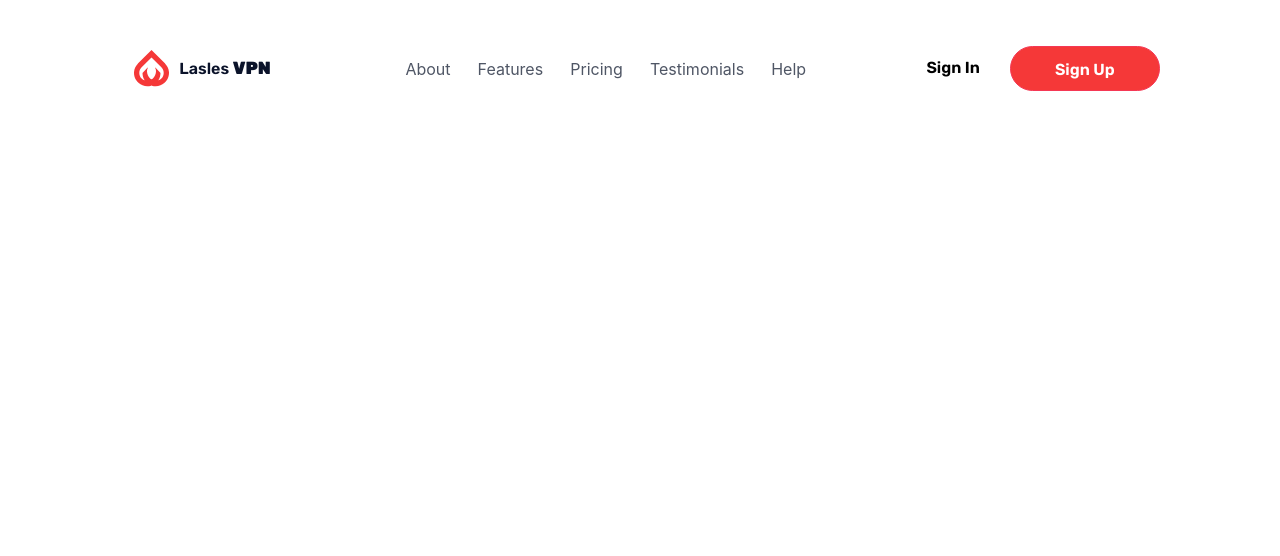
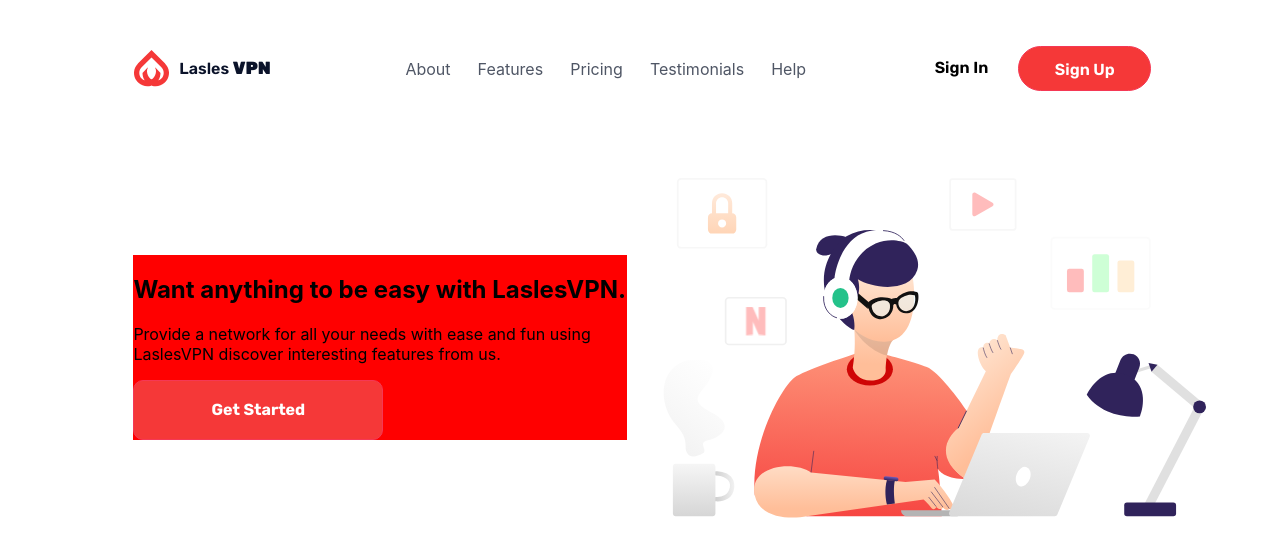
Before and after one commit to amine-chatteli/dailyCss-LaslesVpn, a React (Create React App) app: page / in a window 1280 px wide. Shown: the top 556 px of the page. Built offline with nearby package versions, Linux system fonts and the light colour scheme; the HTML template or start-up script is replaced by a standard one.

Commit message:
hero section layout

```diff
--- a/src/App.js
+++ b/src/App.js
@@ -1,3 +1,4 @@
+import Hero from "./components/Hero";
 import Navbar from "./components/Navbar";
 
 
@@ -5,6 +6,7 @@
   return (
     <div className="App">
       <Navbar />
+      <Hero />
     </div>
   );
 }
--- /dev/null
+++ b/src/components/Hero.js
@@ -0,0 +1,23 @@
+import React from 'react'
+import MainButton from './MainButton'
+import HeroImage from '../media/images/heroImage.svg'
+import { StyledHero, StyledDescription } from './styles/Hero.styled'
+
+function Hero() {
+    return (
+        <StyledHero>
+            <StyledDescription>
+                <h1>Want anything to be easy with <span>LaslesVPN.</span></h1>
+                <p>Provide a network for all your needs with ease and fun using <span>LaslesVPN</span> discover interesting features from us.</p>
+                <MainButton
+                    type='primary'
+                    content={'Get Started'}
+                    width={'17.36%'}
+                />
+            </StyledDescription>
+            <img src={HeroImage} alt='Hero'></img>
+        </StyledHero>
+    )
+}
+
+export default Hero
--- a/src/components/MainButton.js
+++ b/src/components/MainButton.js
@@ -2,7 +2,7 @@
 import { Button } from './styles/MainButton.styled'
 import { ReactComponent as Arrow } from '../media/images/arrow.svg'
 
-const MainButton = ({ content, type }) => {
+const MainButton = ({ content, type, width }) => {
     const [active, setActive] = useState(true)
 
     const handleClick = () => {
@@ -13,6 +13,7 @@
             onClick={() => handleClick()}
             active={active}
             type={type}
+            width={width}
         >
             {content ? content : <Arrow fill={active ? '#F6F6F6' : '#F53855'} />}
         </Button>
--- /dev/null
+++ b/src/components/styles/Hero.styled.js
@@ -0,0 +1,18 @@
+import styled from "styled-components";
+
+export const StyledHero = styled.section`
+    width:89.58%;
+    margin:2.54rem 0 0 10.42%;
+    display:flex;
+    align-items:center;
+    gap:3.16%;
+
+    img{
+        width:47.38%;
+    }
+`
+export const StyledDescription = styled.div`
+    background-color:red;
+    width:43.02%;
+
+`
--- a/src/components/styles/MainButton.styled.js
+++ b/src/components/styles/MainButton.styled.js
@@ -2,12 +2,11 @@
 import { css } from "styled-components";
 
 export const Button = styled.button`
- ${(props) => {
-    switch (props.type) {
+ ${({ type, width }) => {
+    switch (type) {
       case "secondary":
         return css`
-        box-sizing:border-box;
-        width:9.37em;
+        width:${width};
         height:2.81em;
         font-family: 'Rubik';
         font-style: normal;
@@ -19,16 +18,16 @@
         border: 1px solid #F53855;
         border-radius: 50px;
         box-sizing: border-box;
-        padding: 0.81em 0rem;
-         `;
+        padding: 0.81em 0rem;`
+
       case "circular":
         return css`
         width:3.75em;
         height:3.75em;
         padding:0.93em;
         border-radius:50%;
-        border: 1px solid #F53855;
-         `;
+        border: 1px solid #F53855;`
+
       default:
         return css`
          width:15.625em;
@@ -39,8 +38,7 @@
          font-style: normal;
          font-weight: 700;
          font-size: 1em;
-         line-height: 1.56em;
-         `;
+         line-height: 1.56em;`
     }
   }}
  ${(props) => {
```
Also changed, not shown: src/components/Statistics.js (added), src/media/images/heroImage.svg (added).
